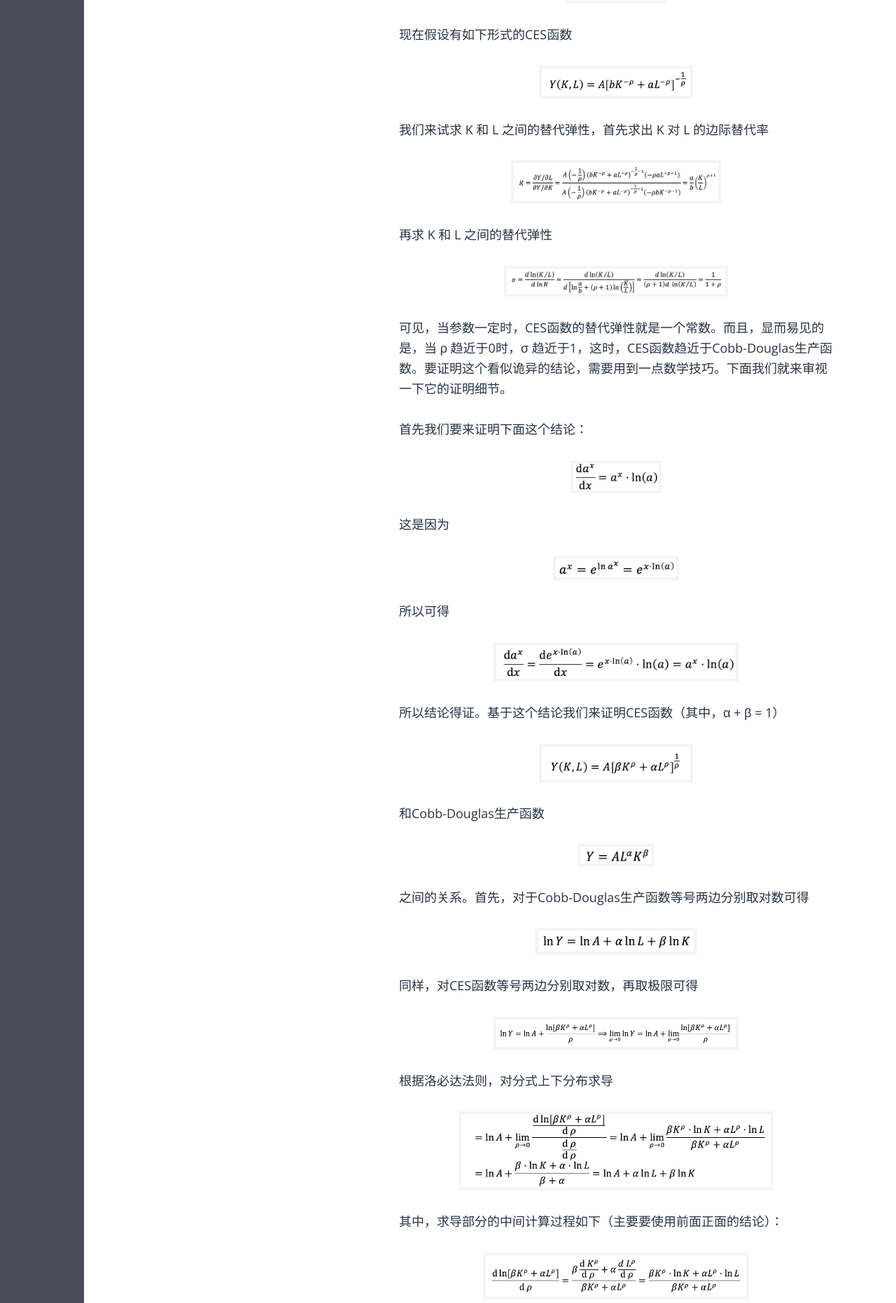
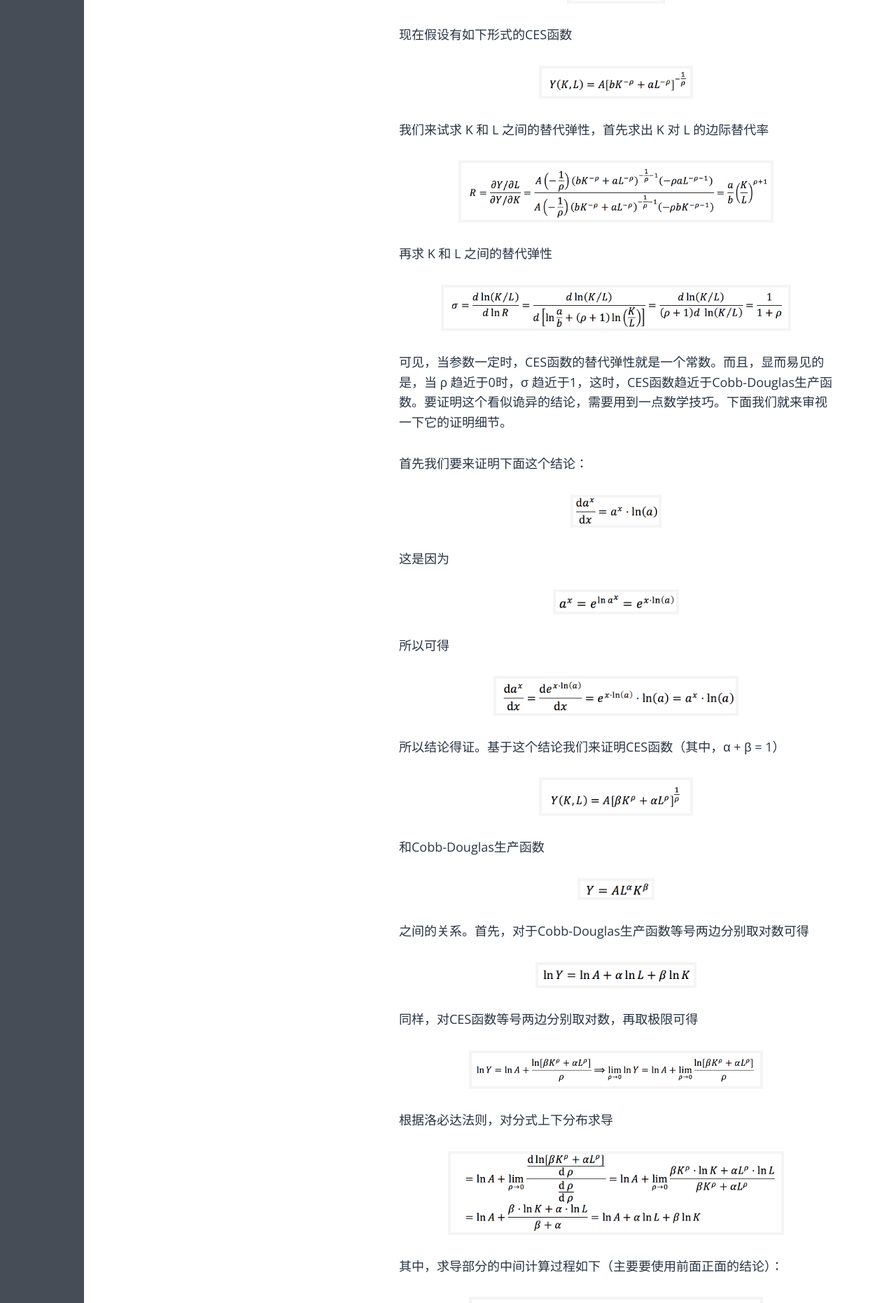
Before and after one commit to fzuo/baimafujinji, a Jekyll site: the page built from _posts/economy/2014-03-25-ces-production-function.md, in a window 1280 px wide. Shown: the part 1745-3607 px from the top of the page at 70% size. Built offline with Jekyll 4.4.1, drawn with Linux system fonts in a browser that asks for light colours; some web fonts are replaced.

Commit message:
Update 2014-03-25-ces-production-function.md

```diff
--- a/_posts/economy/2014-03-25-ces-production-function.md
+++ b/_posts/economy/2014-03-25-ces-production-function.md
@@ -62,13 +62,13 @@
 我们来试求 K 和 L 之间的替代弹性，首先求出 K 对 L 的边际替代率
 
 <p align="center">
-<img src="https://fzuo.github.io/assets/img/production_func/ces08.png" width="300">
+<img src="https://fzuo.github.io/assets/img/production_func/ces08.png" width="450">
 </p>
 
 再求 K 和 L 之间的替代弹性
 
 <p align="center">
-<img src="https://fzuo.github.io/assets/img/production_func/ces09.png" width="320">
+<img src="https://fzuo.github.io/assets/img/production_func/ces09.png" width="500">
 </p>
 
 可见，当参数一定时，CES函数的替代弹性就是一个常数。而且，显而易见的是，当 ρ 趋近于0时，σ 趋近于1，这时，CES函数趋近于Cobb-Douglas生产函数。要证明这个看似诡异的结论，需要用到一点数学技巧。下面我们就来审视一下它的证明细节。
@@ -112,19 +112,19 @@
 同样，对CES函数等号两边分别取对数，再取极限可得
 
 <p align="center">
-<img src="https://fzuo.github.io/assets/img/production_func/ces16.png" width="350">
+<img src="https://fzuo.github.io/assets/img/production_func/ces16.png" width="420">
 </p>
 
 根据洛必达法则，对分式上下分布求导
 
 <p align="center">
-<img src="https://fzuo.github.io/assets/img/production_func/ces17.png" width="450">
+<img src="https://fzuo.github.io/assets/img/production_func/ces17.png" width="480">
 </p>
 
 其中，求导部分的中间计算过程如下（主要要使用前面正面的结论）：
 
 <p align="center">
-<img src="https://fzuo.github.io/assets/img/production_func/ces18.png" width="380">
+<img src="https://fzuo.github.io/assets/img/production_func/ces18.png" width="420">
 </p>
 
 至此，证明完毕。
```
